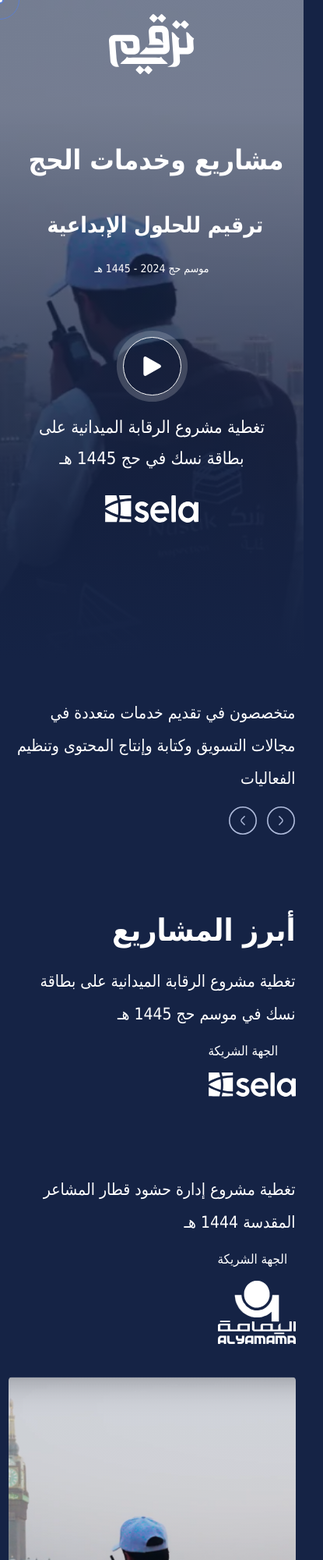
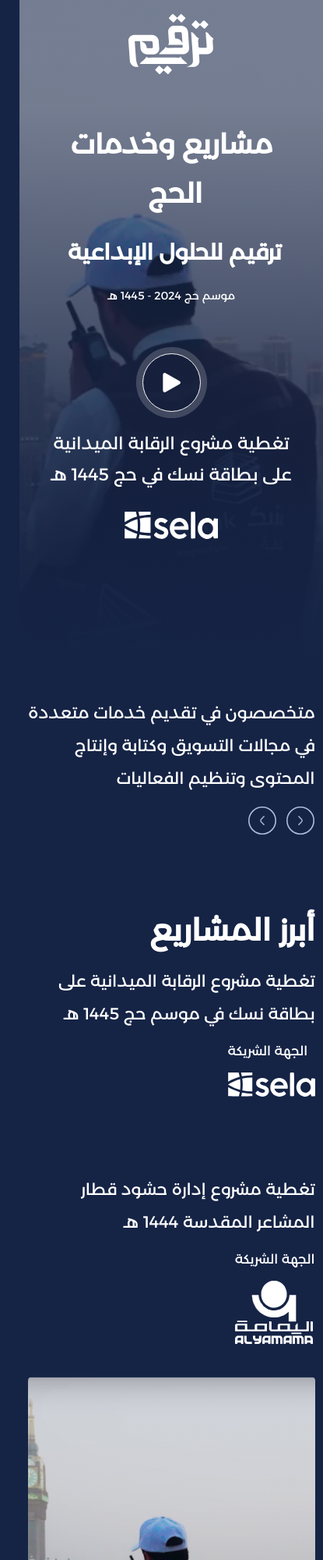
Before and after one commit to RedaAwwad/Tarqeem, a website built with Vite: page src/index.html in a window 390 px wide. Shown: the top 2000 px of the page at 78% size, 415 px wide, since content can reach past the window. Built offline with nearby package versions, Linux system fonts and the light colour scheme; a web font is replaced by a local one; what tailwindcss-dir would draw is missing.

Commit message:
fix font

```diff
--- a/package.json
+++ b/package.json
@@ -76,6 +76,7 @@
     "plyr": "^3.7.8",
     "scroll-into-view": "^1.16.2",
     "smooth-scroll": "^16.1.3",
+    "smooth-scrollbar": "^8.8.4",
     "style-loader": "^3.3.1",
     "swiper": "^10.3.1"
   }
--- a/src/_partials/_head.html
+++ b/src/_partials/_head.html
@@ -10,7 +10,7 @@ the current app language
   <head>
     <meta charset="utf-8">
     <meta name="viewport" content="width=device-width, initial-scale=1, maximum-scale=5.0, user-scalable=1">
-    <title>ترقيم</title>
+    <title>ترقيم | مشاريع وخدمات الحج </title>
     <meta name="robots" content="index, follow">
     <!-- <link rel="icon" type="image/x-icon" href="/favicon.ico">
     <link rel="icon" type="image/png" sizes="16x16" href="/favicon-16x16.png"> -->
--- a/src/assets/scss/main.scss
+++ b/src/assets/scss/main.scss
@@ -5,8 +5,8 @@
 @forward './components/card';
 
 @font-face {
-  font-family: 'Alexandria';
-  src: url(/fonts/Alexandria-VariableFont_wght.ttf);
+  font-family: 'Montserrat-Arabic';
+  src: url(/fonts/montserrat-arabic/Montserrat-Arabic-Regular.ttf);
   font-weight: 400;
 }
 
@@ -15,7 +15,8 @@ html {
 }
 
 body {
-  font-family: 'Alexandria', 'Tahoma', sans-serif;
+  position: relative;
+  font-family: 'Montserrat-Arabic', 'Tahoma', sans-serif;
   background-color: $primaryColor;
   color: $white;
   cursor: none;
@@ -33,10 +34,14 @@ body {
     border: 1px solid#5D7FCF;
   }
 
+  .scroll-content {
+    position: relative;
+  }
+
   .cursor-dot,
   .cursor-outline {
-    position: fixed;
-    top: 0;
+    position: absolute;
+    top: -100%;
     left: 0;
     transform: translate(-50%, -50%);
     border-radius: 50%;
@@ -45,7 +50,7 @@ body {
   }
 
   pre {
-    font-family: 'Alexandria', 'Tahoma', sans-serif !important;
+    font-family: 'Montserrat-Arabic', 'Tahoma', sans-serif !important;
     line-height: 2;
   }
 
@@ -62,19 +67,15 @@ body {
   }
 
   &::-webkit-scrollbar {
-    width: 7px;
+    width: 5px;
   }
 
   &::-webkit-scrollbar-track {
-    background: #f1f1f1;
+    background: #1B294B;
   }
 
   &::-webkit-scrollbar-thumb {
-    background: #000;
-  }
-
-  &.zimam-qwa-page::-webkit-scrollbar-thumb {
-    background: var(--mainColor, #000);
+    background: #5D7FCF;
   }
 
   @media (min-width: 1200px) {
@@ -88,6 +89,11 @@ body {
       max-width: 1280px;
     }
   }
+}
+
+#body-scrollbar {
+  height: 100vh;
+  overflow: auto;
 }
 
 .pulse {
@@ -146,7 +152,7 @@ body {
     font-size: 3rem;
     font-weight: bold;
     line-height: 1.8;
-    margin-bottom: 1rem;
+    // margin-bottom: 1rem;
     color: $white;
 
     @media screen and (max-width: 480px) {
--- a/src/index.html
+++ b/src/index.html
@@ -4,7 +4,8 @@
 <link href="vendor/videojs/video.min.css" rel="stylesheet" />
 </head>
 
-<body class="page">
+<body id="body-scrollbar" class="page">
+  <div >
   <div id="cursorDot" class="cursor-dot"></div>
   <div id="cursorOutline" class="cursor-outline"></div>
 
@@ -15,13 +16,13 @@
         {{> _inner_navbar }}
 
         <div class="row">
-          <div class="col-lg-7 mb-5 mb-lg-0 pb-4 pb-lg-0">
+          <div class="col-lg-7 mb-5 mb-lg-0 pb-4 pb-lg-0 pt-sm-4">
             <div class="hero-right-grid px-3 px-lg-0 align-items-center align-items-lg-start text-center text-lg-end">
               <h1 class="hero__title reveal">
-                <span>مشاريع وخدمات الحج </span>
+                مشاريع وخدمات الحج
               </h1>
               <h2 class="hero__subtitle reveal">ترقيم للحلول الإبداعية </h2>
-              <p class="zimam-page__text reveal" style="max-width: 600px;">
+              <p class="zimam-page__text mb-0 reveal" style="max-width: 600px;">
                 موسم حج 2024 - 1445 هـ
               </p>
             </div>
@@ -416,6 +417,7 @@
   </div>
 
   {{> _footer }}
+  </div>
   {{> _tail }}
 
   <script src="vendor/slick/slick.min.js"></script>
--- a/src/js/main.js
+++ b/src/js/main.js
@@ -1,28 +1,29 @@
 // Import Base file
-// import 'virtual:svg-icons-register';
 import 'bootstrap/dist/css/bootstrap.min.css';
 import '@/assets/css/style.css';
 import '@/assets/scss/main.scss';
-import Swiper from 'swiper';
-import { Navigation, Pagination } from 'swiper/modules';
-import 'swiper/css';
-import 'swiper/css/navigation';
-import 'swiper/css/pagination';
-// import * as bootstrap from 'bootstrap'
 import { Modal } from 'bootstrap';
-// import scrollIntoView from 'scroll-into-view';
+// import Scrollbar from 'smooth-scrollbar';
+
+
 
 $(function () {
     setTimeout(function () {
-        $('#preloader').addClass('hidden');
-        // $('body').removeClass('overflow-hidden');
-
         reveal();
 
-        if(window.innerWidth < 768) {
-            reveal('.card-controller');
-        }
-    }, 1000);
+        // const bodyScrollbar = Scrollbar.init(document.querySelector('#body-scrollbar'));
+        // bodyScrollbar.addListener((status) => {
+        //     console.log(status);
+        //     reveal();
+        //     makeNavbarFixed();
+        // });
+
+        document.addEventListener("scroll", function () {
+            reveal();
+            makeNavbarFixed();
+        });
+
+    }, 0);
 
     // init bootstrap modals
     Array.from(document.querySelectorAll('.custom-modal')).forEach(modalNode => {
@@ -78,21 +79,16 @@ $(function () {
         }
     }
 
-    window.addEventListener("scroll", function () {
-        reveal();
     makeNavbarFixed();
 
-        if(window.innerWidth < 768) {
-            reveal('.card-controller');
-        }
-    });
-
-    makeNavbarFixed();
+    window.addEventListener('mousemove', initCustomCursor)
+    // document.querySelector('.scroll-content').addEventListener('mousemove', initCustomCursor)
+    function initCustomCursor(e) {
+        // console.log(e.clientX);
 
         const cursorDot = document.getElementById('cursorDot')
         const cursorOutline = document.getElementById('cursorOutline')
 
-  window.addEventListener('mousemove', function(e) {
         const posX = e.clientX;
         const posY = e.clientY;
 
@@ -103,5 +99,5 @@ $(function () {
         left: `${posX}px`,
         top: `${posY}px`,
         }, {duration: 500, fill: 'forwards'})
-  })
+    }
 });
```
Also changed, not shown: src/public/fonts/montserrat-arabic/ArbFONTS-Montserrat-Arabic-Black.ttf (added), src/public/fonts/montserrat-arabic/ArbFONTS-Montserrat-Arabic-Bold.ttf (added), src/public/fonts/montserrat-arabic/ArbFONTS-Montserrat-Arabic-ExtraBold.ttf (added), src/public/fonts/montserrat-arabic/ArbFONTS-Montserrat-Arabic-ExtraLight.ttf (added), src/public/fonts/montserrat-arabic/ArbFONTS-Montserrat-Arabic-Light.ttf (added), src/public/fonts/montserrat-arabic/ArbFONTS-Montserrat-Arabic-Medium.ttf (added), src/public/fonts/montserrat-arabic/ArbFONTS-Montserrat-Arabic-SemiBold.ttf (added), src/public/fonts/montserrat-arabic/ArbFONTS-Montserrat-Arabic-Thin.ttf (added), src/public/fonts/montserrat-arabic/Montserrat-Arabic-Regular.ttf (added), 1 other file. Lines whose indentation alone changed are shown as unchanged.
